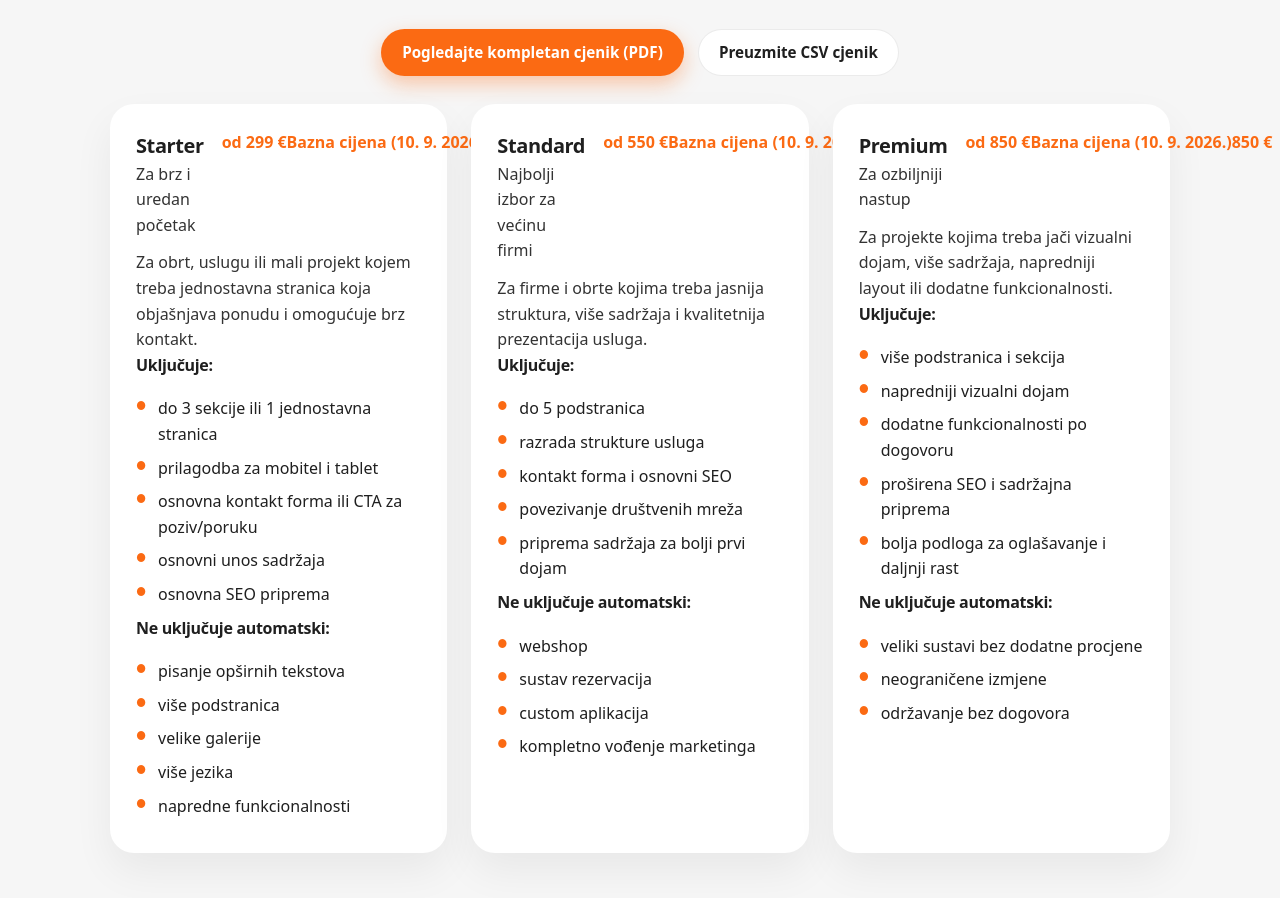
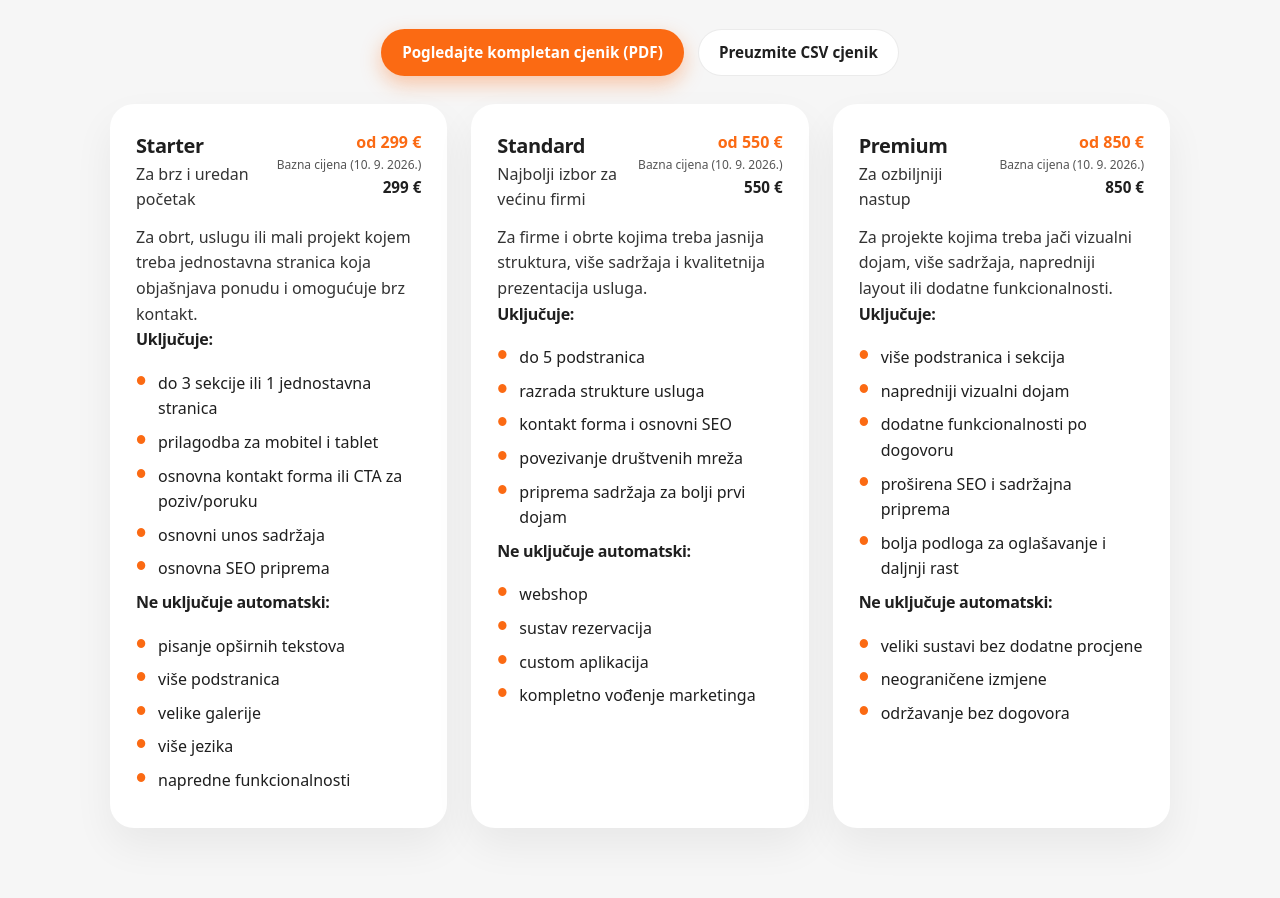
Before and after one commit to Ren0g/promar, a Next.js app: page /izrada-web-stranica in a window 1280 px wide. Shown: the part 1700-2598 px from the top of the page. Built offline with nearby package versions, Linux system fonts and the light colour scheme.

Commit message:
Stiliziraj bazne cijene ispod aktualnih cijena paketa

```diff
--- a/app/globals.css
+++ b/app/globals.css
@@ -1038,6 +1038,29 @@ p {
   white-space: nowrap;
 }
 
+.web-package-prices {
+  display: flex;
+  flex-direction: column;
+  align-items: flex-end;
+  text-align: right;
+  flex-shrink: 0;
+  gap: 2px;
+}
+
+.web-package-head .web-package-base-label {
+  color: #555;
+  font-size: 0.75rem;
+  font-weight: 500;
+  line-height: 1.3;
+  white-space: normal;
+}
+
+.web-package-head .web-package-base-value {
+  color: #1f1f1f;
+  font-size: 0.95rem;
+  font-weight: 600;
+}
+
 .web-package-list {
   margin-top: 18px;
 }
```
